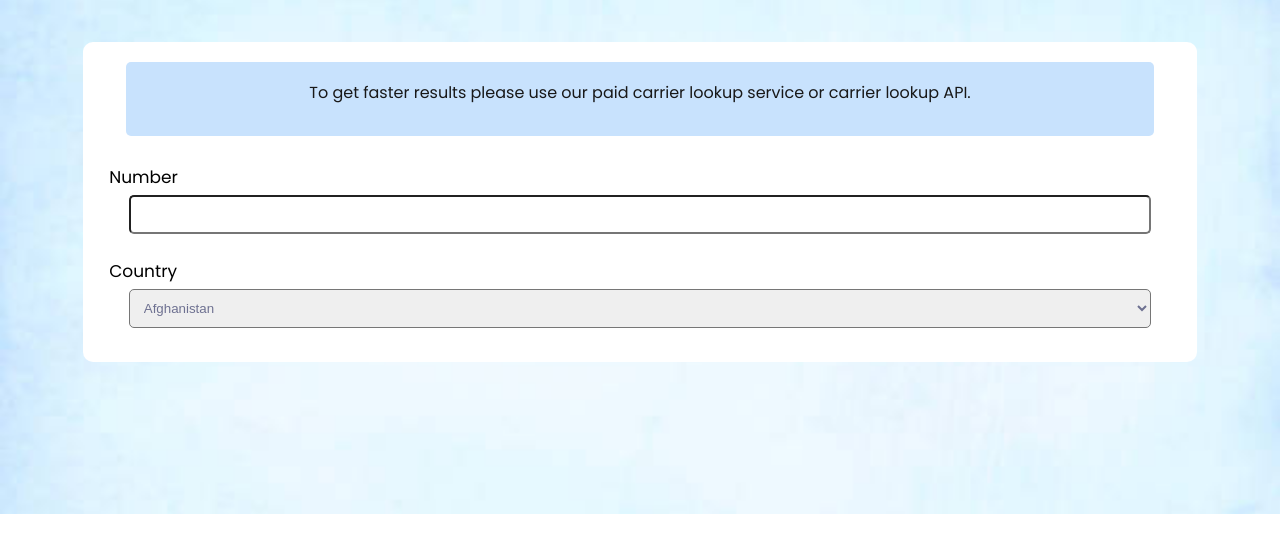
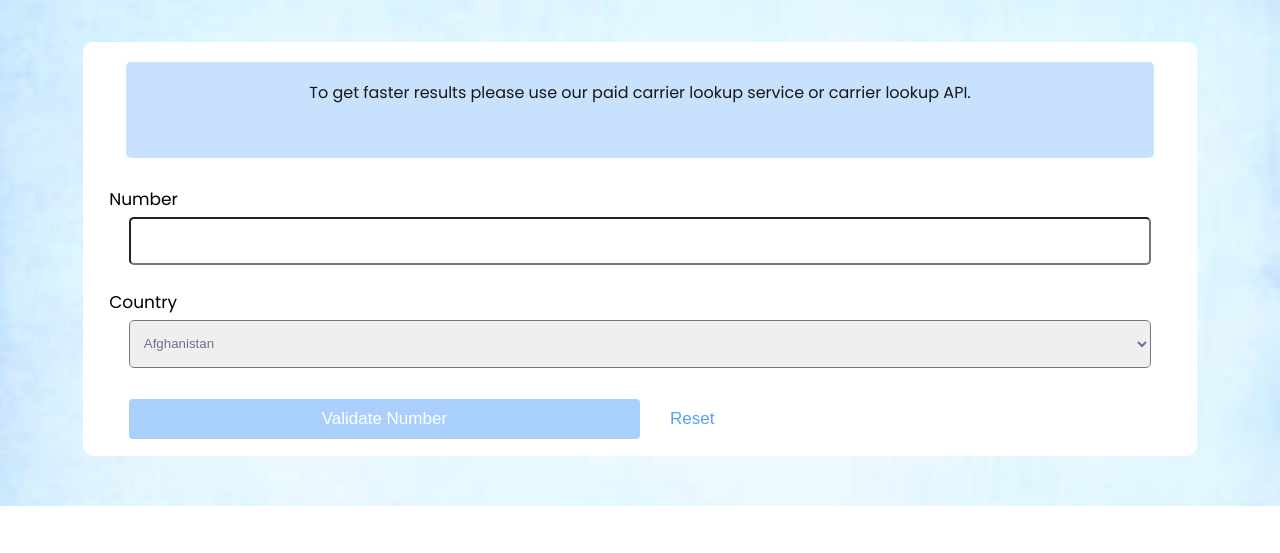
Before and after one commit to shogof/phone-number-validattion, a plain HTML site: page index.html in a window 1280 px wide. Shown: the part 205-758 px from the top of the page. Drawn offline with Linux system fonts and the light colour scheme.

Commit message:
first section buttons setes

```diff
--- a/index.html
+++ b/index.html
@@ -67,6 +67,10 @@
             <option value="">India</option>
             <option value="">Russia</option>
           </select>
+          <ul>
+            <button id="valid">Validate Number</button>
+            <button id="reset">Reset</button>
+          </ul>
         </div>
       </div>
     </main>
--- a/style.css
+++ b/style.css
@@ -110,12 +110,12 @@ body {
 
 .container {
   width: 100%;
-  height: 650px;
+  height: auto;
   background-image: url(images/istockphoto-1139678803-612x612.jpg);
   background-repeat: no-repeat;
   background-size: cover;
   text-align: center;
-  padding-top: 50px;
+  padding: 50px 0;
 }
 
 .container h1 {
@@ -138,12 +138,11 @@ body {
   background-color: #fff;
   width: 87%;
   border-radius: 10px;
-  height: 20rem;
+  height: auto;
   margin: 45px auto 0 auto;
   display: flex;
   flex-direction: column;
   padding: 10px;
-  text-align: center;
 }
 
 .f-section p {
@@ -157,7 +156,8 @@ body {
   font-weight: 400;
 }
 
-.f-section #num, #select-area {
+.f-section #num,
+#select-area {
   width: 93.5%;
   height: 3rem;
   margin: 5px auto 1.5rem auto;
@@ -167,10 +167,53 @@ body {
   outline: none;
 }
 
-.f-section label{
+.f-section label {
   text-align: left;
   margin-left: 1rem;
   font-size: 17px;
+}
+
+.f-section ul {
+  margin: 5px auto;
+  width: 93.5%;
+  padding: 2px 0;
+}
+
+#valid {
+  height: 2rem;
+  background-color: rgb(169, 208, 252);
+  color: white;
+  border: none;
+  border-radius: 4px;
+  height: 40px;
+  width: 50%;
+  float: left;
+  font-size: 17px;
+  transition: 0.7s ease-in-out;
+}
+
+#reset {
+  border: none;
+  background-color: white;
+  font-size: 17px;
+  color: rgb(84, 162, 252);
+  padding: 10px 20px;
+  float: left;
+  margin-left: 10px;
+  transition: 0.5s ease-in-out;
+}
+
+#valid:hover {
+  background-color: #fff;
+  color: rgb(84, 162, 252);
+  border: 2px solid rgb(84, 162, 252);
+  font-size: 17.6px;
+}
+
+#reset:hover {
+  color: white;
+  background-color: rgb(169, 208, 252);
+  font-size: 17.5px;
 }
 
 @media (max-width: 610px) {
```
